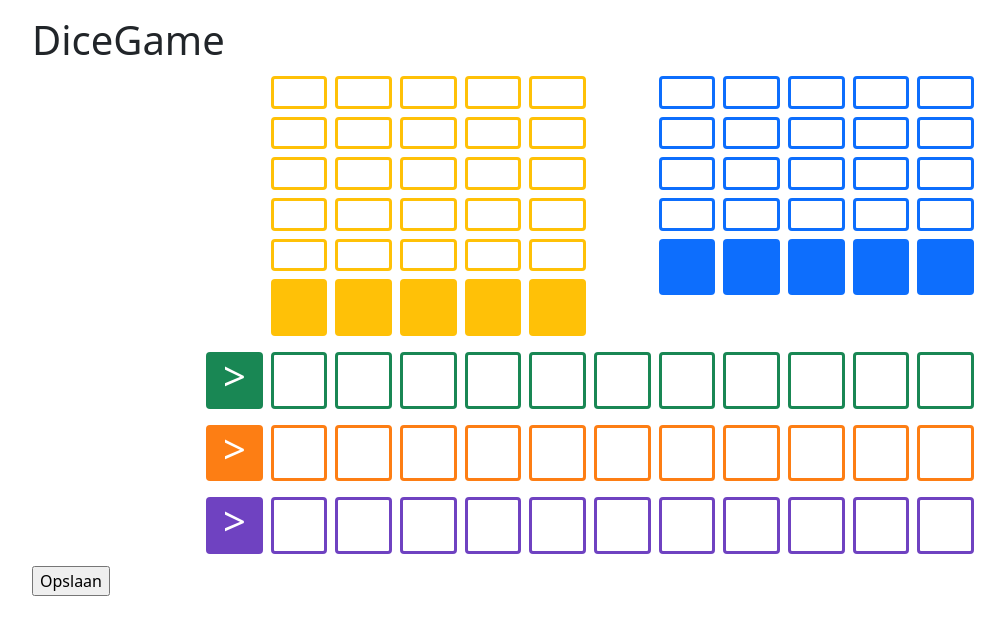
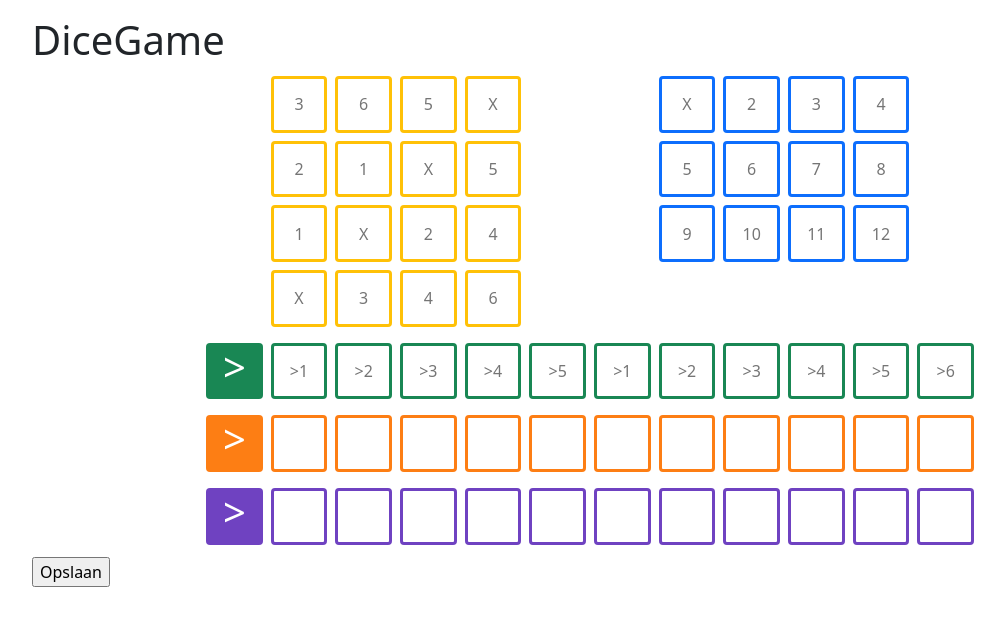
Before and after one commit to rjwithaar/DiceGame, a PHP site: page / in a window 1280 px wide. Shown: the top 635 px of the page, without its empty margins (50-1055 px from the left). Run offline with PHP 8.4, Linux system fonts and the light colour scheme; data that the repository does not hold is empty.

Commit message:
Added default values and changed class styles

```diff
--- a/functions/ScoreArea.php
+++ b/functions/ScoreArea.php
@@ -6,22 +6,40 @@ namespace DiceGame;
 
 class ScoreArea extends Score
 {
+    private $default = [
+        'yellow' => [
+            '11' => '3', '12' => '6', '13' => '5', '14' => 'X',
+            '21' => '2', '22' => '1', '23' => 'X', '24' => '5',
+            '31' => '1', '32' => 'X', '33' => '2', '34' => '4',
+            '41' => 'X', '42' => '3', '43' => '4', '44' => '6'
+        ],
+        'blue' => [
+            '11' => 'X', '12' => '2', '13' => '3', '14' => '4',
+            '21' => '5', '22' => '6', '23' => '7', '24' => '8',
+            '31' => '9', '32' => '10', '33' => '11', '34' => '12'
+        ],
+        'green' => [
+            '1' => '>1', '2' => '>2', '3' => '>3', '4' => '>4', '5' => '>5', '6' => '>1',
+            '7' => '>2', '8' => '>3', '9' => '>4', '10' => '>5', '11' => '>6'
+        ]
+    ];
+
+    public function __construct()
+    {
+        $this->default = (object) $this->default;
+    }
+
     public function ScoreBlock($color, $rows, $class = null)
     {
         $area = $this->loadPart('area-block');
         $content = null;
-        for ($i=0; $i<=$rows; $i++) {
-            $content .= PHP_EOL . '<div class="row">';
-            for ($j = 1; $j <= 5; $j++) {
-                $content .= PHP_EOL . sprintf($this->loadPart('value-block'), $color, $i . $j, $_POST[$color.'-'.$i . $j]);
+        for ($i=1; $i<=$rows; $i++) {
+            $content .= PHP_EOL . '<div class="d-flex">';
+            for ($j = 1; $j <= 4; $j++) {
+                $content .= PHP_EOL . sprintf($this->loadPart('value-block'), $color, $i . $j, $_POST[$color.'-'.$i . $j], $this->default->$color[$i.$j]);
             }
             $content .= PHP_EOL . '</div>';
         }
-        $content .= '<div class="row">';
-        for ($j = 0; $j < 5; $j++) {
-            $content .= sprintf('<div class="col ratio ratio-1x1 m-1 rounded bg-%1$s text-center">&nbsp;</div>', $color, 'b' . $j, null);
-        }
-        $content .= '</div>';
         return sprintf($area, $content, $class);
     }
 
@@ -30,7 +48,7 @@ class ScoreArea extends Score
         $area = $this->loadPart('area-line');
         $scores = [];
         for ($i=1; $i<12; $i++) {
-            $scores[] = sprintf($this->loadPart('value-block'), $color, $i, $_POST[$color.'-'.$i]);
+            $scores[] = sprintf($this->loadPart('value-block'), $color, $i, $_POST[$color.'-'.$i], $this->default->$color[$i]);
         }
         return sprintf($area, $color, implode(PHP_EOL, $scores));
     }
--- a/functions/ScoreSheet.php
+++ b/functions/ScoreSheet.php
@@ -16,11 +16,11 @@ class ScoreSheet extends Score
     public function showScoreSheet()
     {
         $form = $this->loadPart('form');
-        $area['div-row'] = '<div class="row m-0"><div class="col col-1">&nbsp;</div>';
+        $area['div-row'] = '<div class="row mx-0 my-2"><div class="col col-1 p-0">&nbsp;</div>';
         $area['yellow']  = $this->scoreArea->ScoreBlock('yellow', 4, '');
-        $area['divider'] = '<div class="col col-1">&nbsp;</div>';
+        $area['divider'] = '<div class="col col-1 p-0">&nbsp;</div><div class="col col-1 p-0">&nbsp;</div>';
         $area['blue']    = $this->scoreArea->ScoreBlock('blue', 3, '');
-        $area['div-end'] = '</div>';
+        $area['div-end'] = '<div class="col col-1 p-0">&nbsp;</div></div>';
         $area['green']   = $this->scoreArea->ScoreLine('green');
         $area['orange']  = $this->scoreArea->ScoreLine('orange');
         $area['purple']  = $this->scoreArea->ScoreLine('purple');
--- a/scoresheet/area-block.php
+++ b/scoresheet/area-block.php
@@ -1,3 +1,3 @@
-<div class="col %2$s">
+<div class="col p-0 %2$s">
     %1$s
 </div>
--- a/scoresheet/value-block.php
+++ b/scoresheet/value-block.php
@@ -1,4 +1,4 @@
 <div class="col ratio ratio-1x1 m-1">
     <label for="%1$s-%2$s" class="d-none">%1$s %2$s</label>
-    <input type="text" name="%1$s-%2$s" id="%1$s-%2$s" value="%3$s" class="rounded border border-3 border-%1$s text-center">
+    <input type="text" name="%1$s-%2$s" id="%1$s-%2$s" value="%3$s" placeholder="%4$s" class="rounded border border-3 border-%1$s text-center">
 </div>
```
